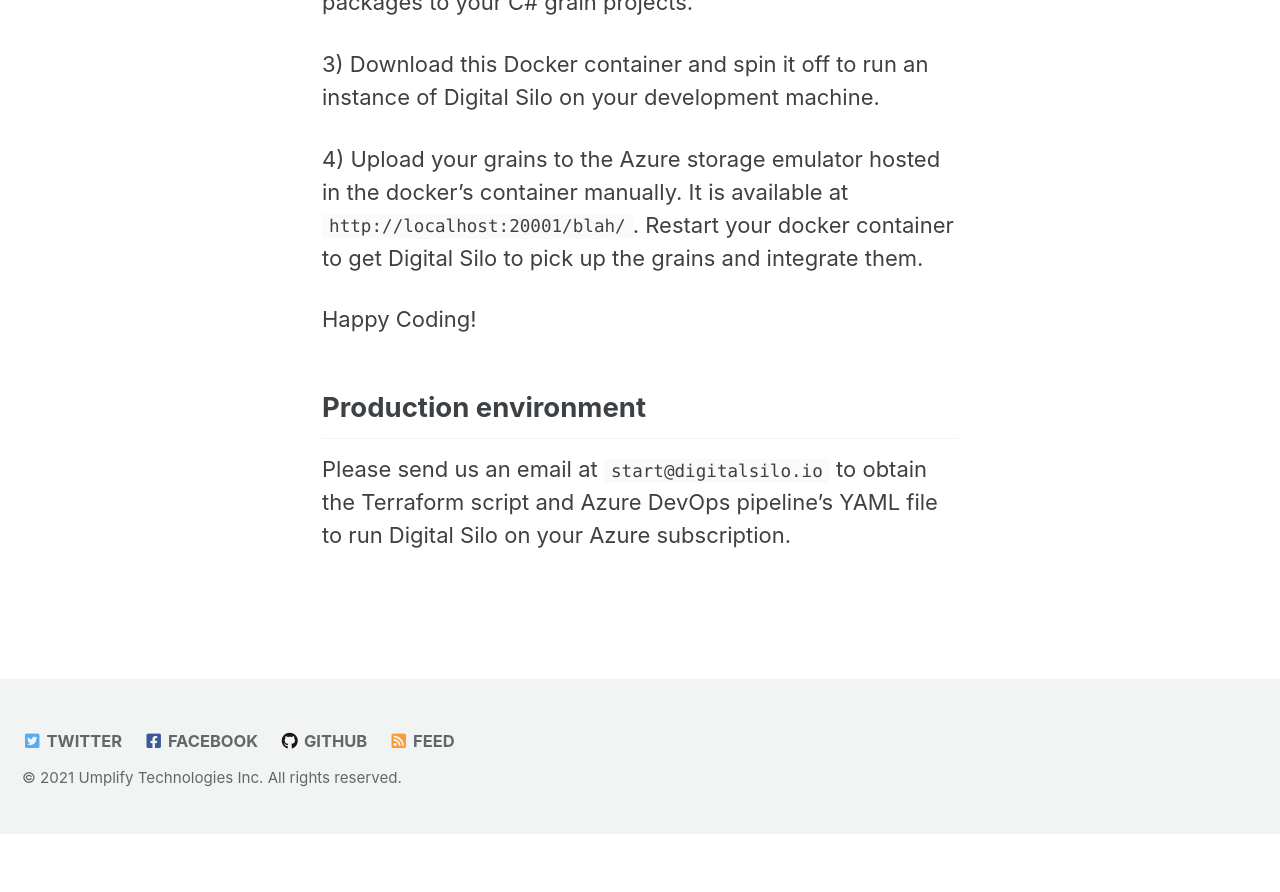
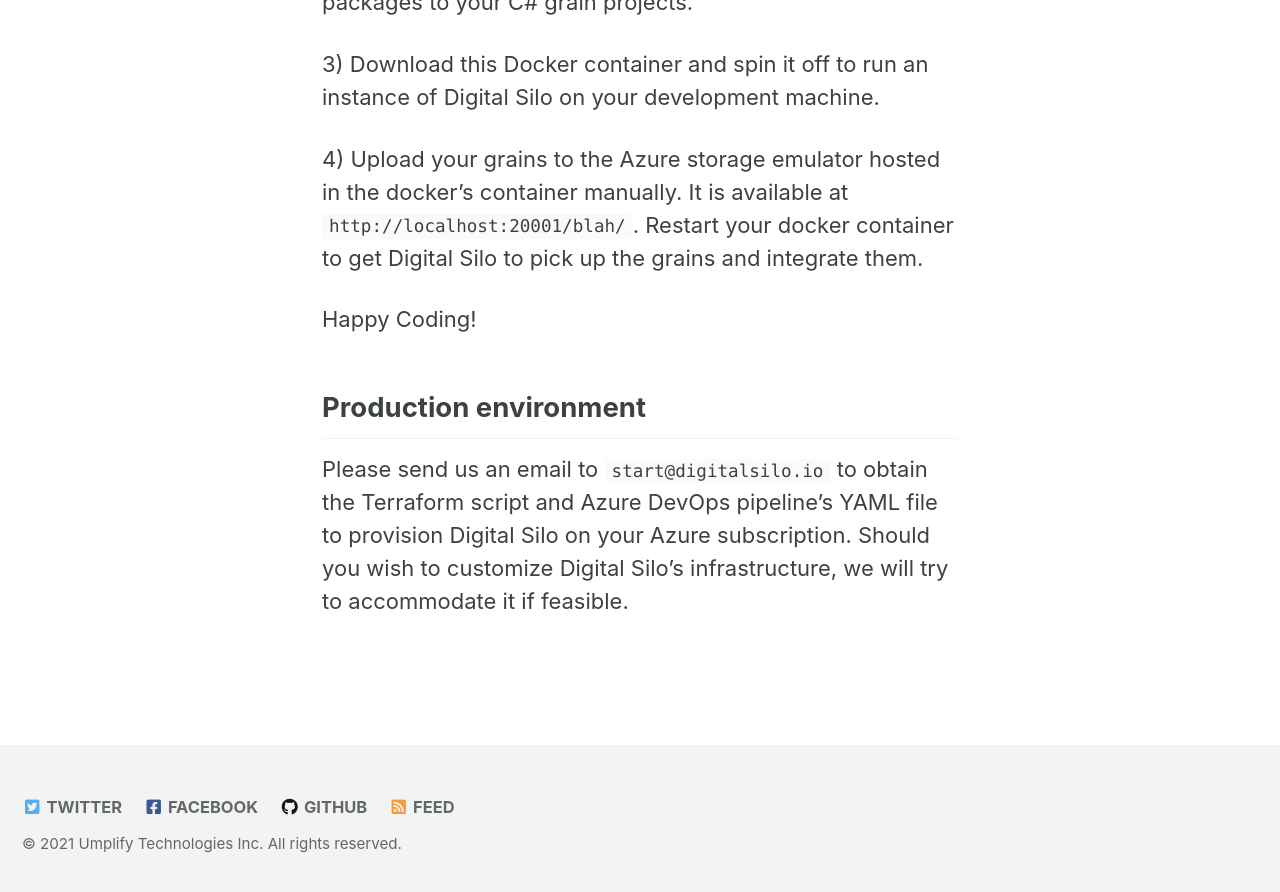
Before and after one commit to DigitalSilo/digitalsilo.github.io, a Jekyll site: the page built from _pages/get-started.md, in a window 1280 px wide and 900 px high, scrolled down 643 px. Shown: the top 892 px of the window. Built offline with Jekyll 4.4.1, drawn with Linux system fonts in a browser that asks for light colours; cached includes are drawn as plain includes; before the commit the page ends 1477 px from its top, so only the background shows below that.

```diff
--- a/_pages/get-started.md
+++ b/_pages/get-started.md
@@ -19,4 +19,4 @@ Happy Coding!
 
 ## Production environment
 
-Please send us an email at `start@digitalsilo.io` to obtain the Terraform script and Azure DevOps pipeline's YAML file to run Digital Silo on your Azure subscription.
+Please send us an email to `start@digitalsilo.io` to obtain the Terraform script and Azure DevOps pipeline's YAML file to provision Digital Silo on your Azure subscription. Should you wish to customize Digital Silo's infrastructure, we will try to accommodate it if feasible.
```
Also changed, not shown: _pages/digital-silo-pricing.md (added, +20 -0 lines).
